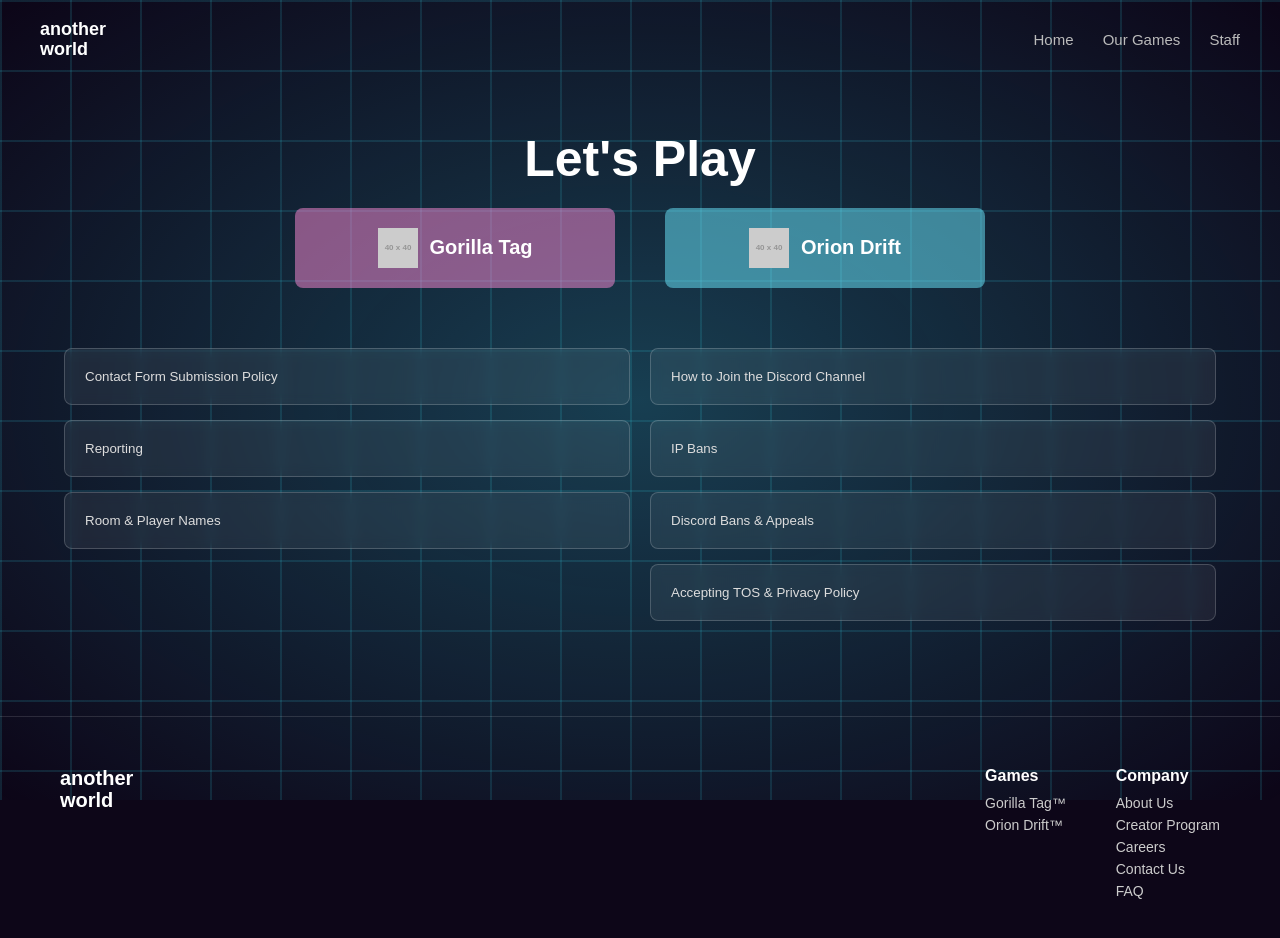
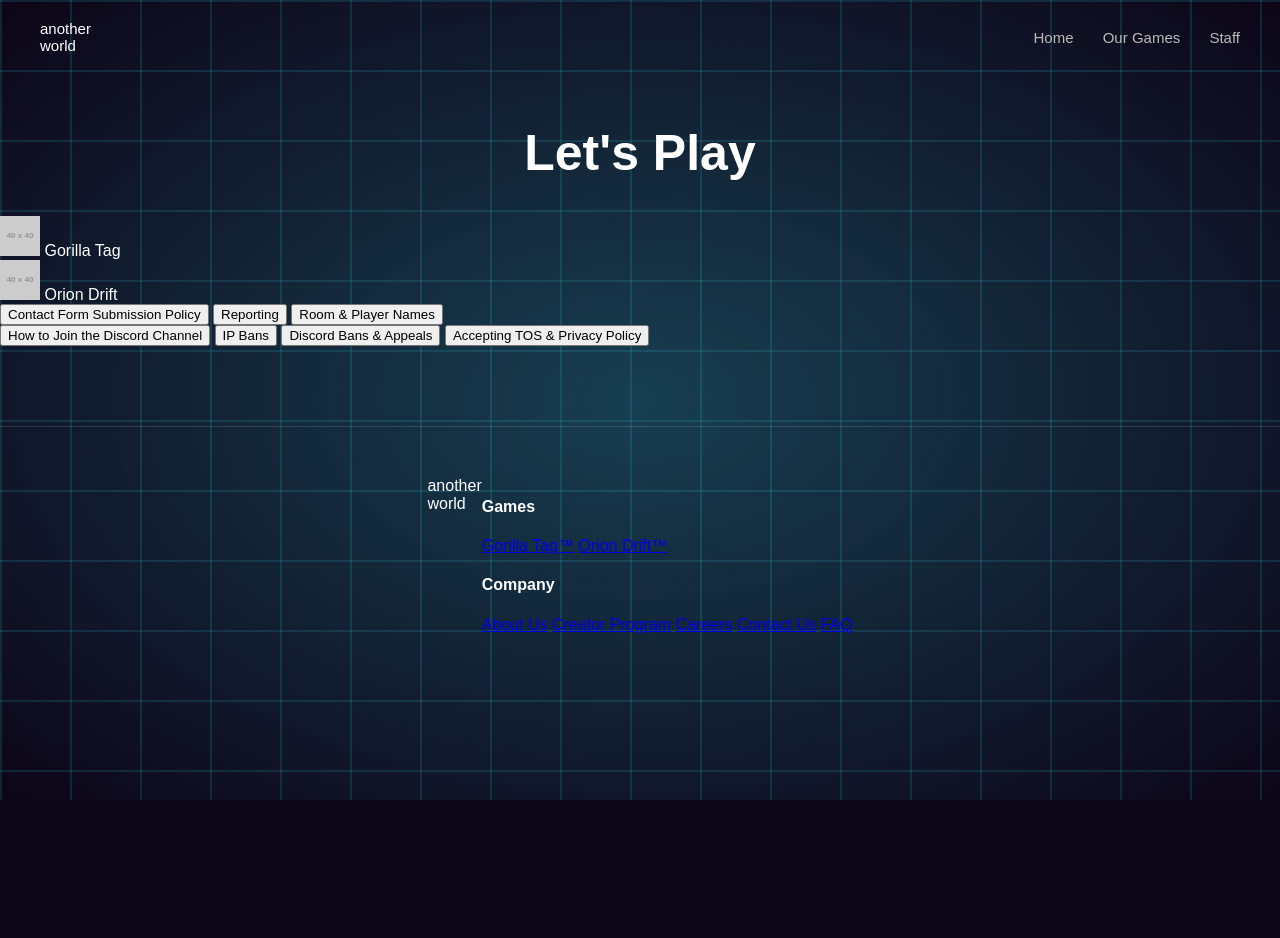
Before and after one commit to Another-C0LOR/AnotherC0LORWeb, a plain HTML site: page index.html in a window 1280 px wide. After the commit the page ends 800 px from the top, so only its background shows below. Drawn offline with Linux system fonts and the light colour scheme; placeholder pictures from the web are drawn by us.

Commit message:
Update style.css

```diff
--- a/style.css
+++ b/style.css
@@ -56,10 +56,17 @@ body::before {
     color: white;
 }
 
-.logo {
-    font-weight: 700;
-    line-height: 1.1;
-    font-size: 18px;
+/* Logo Image */
+.logo img {
+    height: 50px;
+    width: auto;
+    filter: drop-shadow(0 0 8px #00eaff80);
+    transition: 0.2s;
+}
+
+.logo img:hover {
+    transform: scale(1.05);
+    filter: drop-shadow(0 0 12px #00eaff);
 }
 
 /* ---------------- TITLE ---------------- */
@@ -68,66 +75,45 @@ body::before {
     text-align: center;
     font-size: 50px;
     margin-top: 50px;
-    margin-bottom: 20px;
 }
 
-/* ---------------- GAME BOXES ---------------- */
+/* ---------------- STAFF PAGE ---------------- */
 
-.game-row {
-    display: flex;
-    justify-content: center;
-    gap: 50px;
-    margin-bottom: 60px;
+.staff-grid {
+    width: 80%;
+    margin: 60px auto;
+    display: grid;
+    grid-template-columns: repeat(auto-fit, minmax(240px, 1fr));
+    gap: 40px;
 }
 
-.game-box {
-    width: 300px;
-    height: 60px;
+.staff-card {
     background: #ffffff10;
-    border-radius: 8px;
-    display: flex;
-    align-items: center;
-    justify-content: center;
-    gap: 12px;
-    font-size: 20px;
-    font-weight: bold;
-    padding: 10px;
+    border: 1px solid #ffffff25;
+    border-radius: 15px;
+    padding: 25px;
+    text-align: center;
+    backdrop-filter: blur(8px);
+    transition: 0.25s;
 }
 
-.pink {
-    background: #ff8cd880;
+.staff-card:hover {
+    transform: translateY(-8px);
+    background: #ffffff20;
 }
 
-.cyan {
-    background: #6deaff80;
+.pfp {
+    width: 120px;
+    height: 120px;
+    border-radius: 50%;
+    border: 3px solid #ffffff50;
+    margin-bottom: 12px;
 }
 
-/* ---------------- FAQ BUTTONS ---------------- */
-
-.faq-grid {
-    display: grid;
-    grid-template-columns: 1fr 1fr;
-    width: 90%;
-    margin: auto;
-    gap: 20px;
-}
-
-.faq-btn {
-    background: #ffffff10;
-    border: 1px solid #ffffff30;
-    color: #ddd;
-    padding: 20px;
-    width: 100%;
-    text-align: left;
-    border-radius: 8px;
-    margin-bottom: 15px;
-    backdrop-filter: blur(6px);
-    cursor: pointer;
-    transition: 0.2s;
-}
-
-.faq-btn:hover {
-    background: #ffffff20;
+.role {
+    font-size: 15px;
+    color: #ccc;
+    margin-top: 5px;
 }
 
 /* ---------------- FOOTER ---------------- */
@@ -136,33 +122,17 @@ body::before {
     margin-top: 80px;
     padding: 50px 60px;
     display: flex;
-    justify-content: space-between;
+    justify-content: center;
     border-top: 1px solid #ffffff20;
 }
 
-.footer-logo {
-    font-size: 20px;
-    font-weight: bold;
-    line-height: 1.1;
+.footer-logo img {
+    height: 55px;
+    filter: drop-shadow(0 0 6px #00eaff70);
+    transition: 0.2s;
 }
 
-.footer-links {
-    display: flex;
-    gap: 50px;
+.footer-logo img:hover {
+    transform: scale(1.05);
+    filter: drop-shadow(0 0 10px #00eaff);
 }
-
-.footer-links .col h4 {
-    margin: 0 0 10px 0;
-}
-
-.footer-links .col a {
-    display: block;
-    color: #ccc;
-    text-decoration: none;
-    margin-bottom: 6px;
-    font-size: 14px;
-}
-
-.footer-links .col a:hover {
-    color: white;
-}
```
